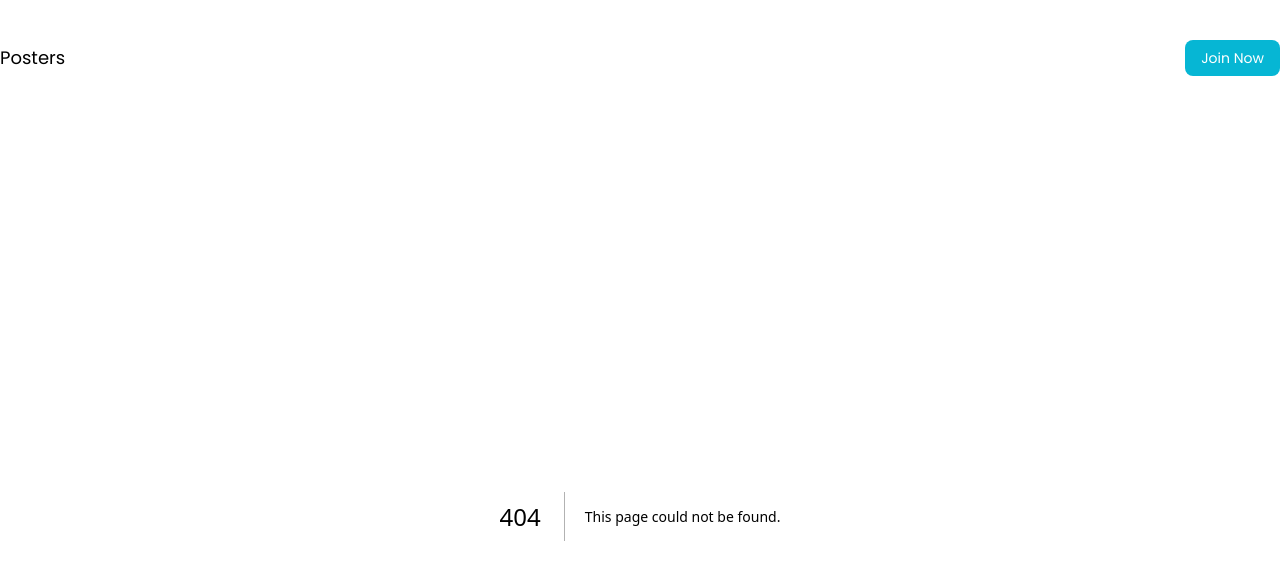
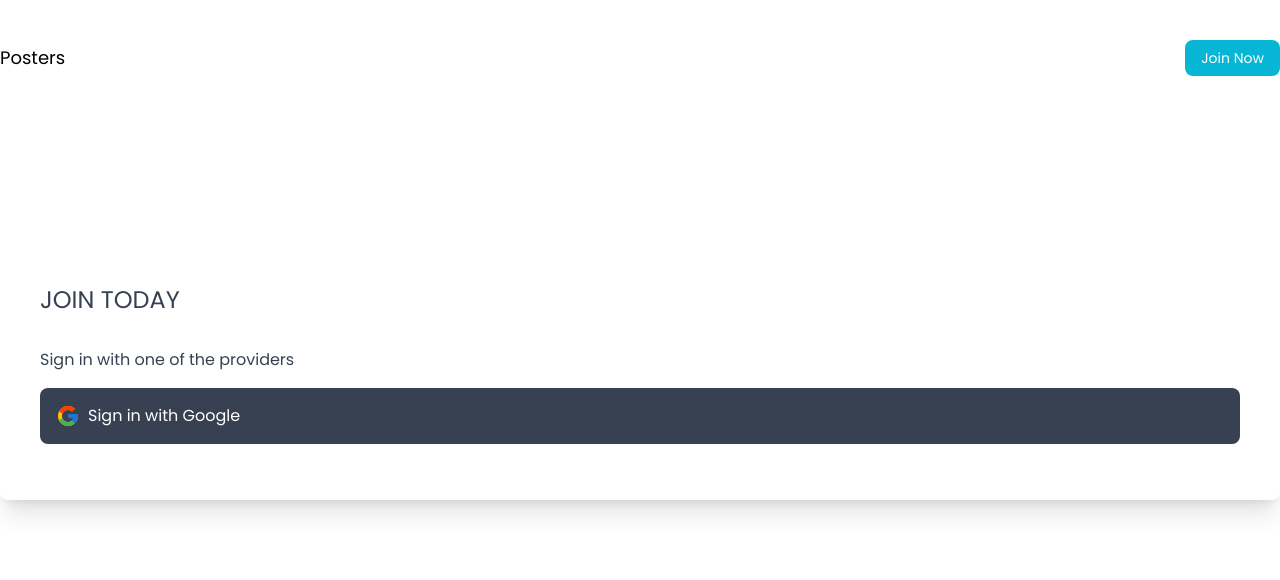
Before and after one commit to MaxT6/poster, a Next.js app: page /auth/login in a window 1280 px wide. Before the commit this address had no page. Shown: the top 580 px of the page. Built offline with nearby package versions, Linux system fonts and the light colour scheme; no server answers; a web font is replaced by a local one.

Commit message:
Created login page and used firebase for auth. Added routes and installed npm react-firebase-hooks

```diff
--- a/package.json
+++ b/package.json
@@ -12,7 +12,9 @@
     "firebase": "^9.13.0",
     "next": "13.0.2",
     "react": "18.2.0",
-    "react-dom": "18.2.0"
+    "react-dom": "18.2.0",
+    "react-firebase-hooks": "^5.0.3",
+    "react-icons": "^4.6.0"
   },
   "devDependencies": {
     "autoprefixer": "^10.4.13",
--- a/pages/api/hello.js
+++ /dev/null
@@ -1,5 +0,0 @@
-// Next.js API route support: https://nextjs.org/docs/api-routes/introduction
-
-export default function handler(req, res) {
-  res.status(200).json({ name: 'John Doe' })
-}
--- /dev/null
+++ b/pages/auth/login.js
@@ -0,0 +1,31 @@
+import { FcGoogle } from "react-icons/fc";
+import { signInWithPopup, GoogleAuthProvider } from "firebase/auth";
+import { auth } from "../../utilities/firebase.js";
+import { useRouter } from "next/router";
+
+const Login = () => {
+  const route = useRouter();
+  // Sign in with Google
+  const googleProvider = new GoogleAuthProvider();
+  const GoogleLogin = async () => {
+    try {
+      const result = await signInWithPopup(auth, googleProvider);
+      route.push("/;")
+    } catch (error) {
+      console.log(error);
+    }
+  }
+
+  return (
+    <div className="shadow-xl mt-32 p-10 text-gray-700 rounded-lg">
+      <h2 className="text-2xl font-medium">JOIN TODAY</h2>
+      <div className="py-4"> {/* adds a space */}
+        <h3 className="py-4">Sign in with one of the providers</h3>
+        <button onClick={GoogleLogin} className="text-white bg-gray-700 w-full font-medium rounded-lg flex align-middle p-4 gap-2"> <FcGoogle className="text-2xl" /> Sign in with Google</button>
+
+      </div>
+    </div>
+  )
+}
+
+export default Login
--- a/utilities/firebase.js
+++ b/utilities/firebase.js
@@ -1,8 +1,8 @@
 // Import the functions you need from the SDKs you need
 import { initializeApp } from "firebase/app";
 import { getAnalytics } from "firebase/analytics";
-import { getAuth } from "firebase";
-import { getFireStore } from "firebase/firestore";
+import { getAuth } from "firebase/auth";
+import { getFirestore } from "firebase/firestore";
 // TODO: Add SDKs for Firebase products that you want to use
 // https://firebase.google.com/docs/web/setup#available-libraries
 
@@ -20,6 +20,6 @@
 
 // Initialize Firebase
 const app = initializeApp(firebaseConfig);
-const analytics = getAnalytics(app);
+// const analytics = getAnalytics(app);
 export const auth = getAuth();
-export const db = getFireStore(app);
+export const db = getFirestore(app);
```
Also changed, not shown: 1 other file (tests, documents, lock files or other folders).
